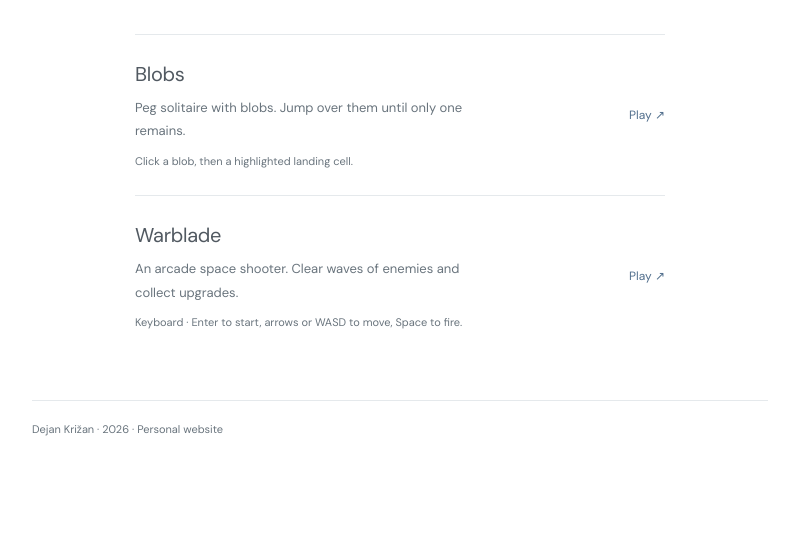
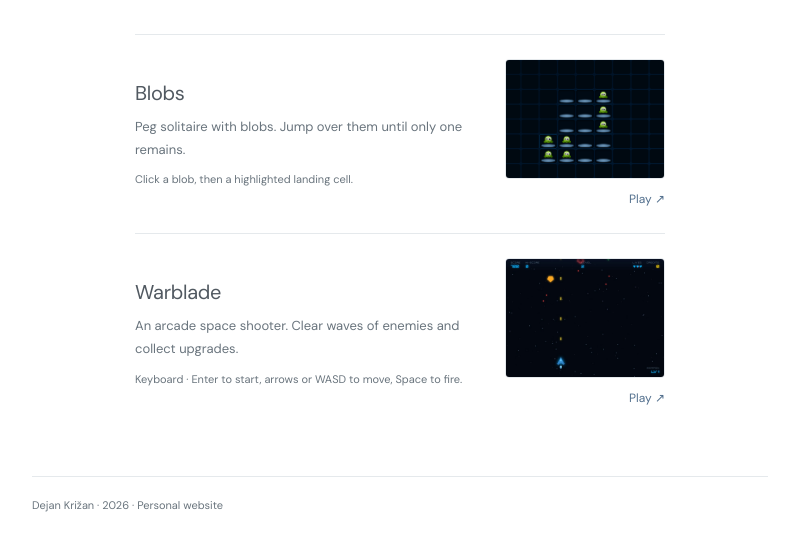
Before and after one commit to dejans11/dejans11.github.com, a website: page fun/index.html in a window 1280 px wide. Shown: the part 276-820 px from the top of the page, without its empty margins (240-1039 px from the left). Drawn offline with Linux system fonts and the light colour scheme.

Commit message:
Add subtle gameplay previews to the game catalogue

```diff
--- a/assets/site.css
+++ b/assets/site.css
@@ -37,6 +37,8 @@
 .game-row h2 { font-size: 20px; line-height: 1.5; font-weight: 400; letter-spacing: -.3px; }
 .game-row p { font-size: 13px; line-height: 1.8; color: var(--page-muted); margin-top: 7px; max-width: 360px; }
 .game-row .controls-note { font-size: 11px; margin-top: 9px; }
+.game-preview { display: flex; flex-direction: column; align-items: flex-end; gap: 10px; }
+.game-thumbnail { display: block; width: 160px; height: 120px; object-fit: cover; border: 1px solid var(--page-line); border-radius: 4px; }
 .play-link { font-size: 12px; color: var(--page-accent); white-space: nowrap; }
 @media (max-width: 580px) {
   .site-page { padding: 24px; min-height: 620px; }
@@ -45,6 +47,7 @@
   .bio { font-size: 14px; }
   .destinations { margin-top: 32px; }
   .game-row { gap: 16px; }
+  .game-thumbnail { width: 112px; height: 84px; }
 }
 @media (pointer: coarse) {
   .page-top a, .project-link, .fun-link, .game-shortcuts a { min-height: 44px; display: inline-flex; align-items: center; }
--- a/fun/index.html
+++ b/fun/index.html
@@ -18,11 +18,17 @@
       <div class="game-list">
         <a class="game-row" href="blobs/" target="_blank" rel="noopener noreferrer" aria-label="Play Blobs (opens in a new tab)">
           <div><h2>Blobs</h2><p>Peg solitaire with blobs. Jump over them until only one remains.</p><p class="controls-note">Click a blob, then a highlighted landing cell.</p></div>
-          <span class="play-link">Play <span aria-hidden="true">↗</span></span>
+          <div class="game-preview">
+            <img class="game-thumbnail" src="../assets/games/blobs.png" width="160" height="120" loading="lazy" alt="Blobs puzzle in progress, with blobs and empty landing cells.">
+            <span class="play-link">Play <span aria-hidden="true">↗</span></span>
+          </div>
         </a>
         <a class="game-row" href="warblade/" target="_blank" rel="noopener noreferrer" aria-label="Play Warblade (opens in a new tab)">
           <div><h2>Warblade</h2><p>An arcade space shooter. Clear waves of enemies and collect upgrades.</p><p class="controls-note">Keyboard · Enter to start, arrows or WASD to move, Space to fire.</p></div>
-          <span class="play-link">Play <span aria-hidden="true">↗</span></span>
+          <div class="game-preview">
+            <img class="game-thumbnail" src="../assets/games/warblade.jpg" width="160" height="120" loading="lazy" alt="Warblade in progress, with the player’s ship firing at enemy ships.">
+            <span class="play-link">Play <span aria-hidden="true">↗</span></span>
+          </div>
         </a>
       </div>
     </main>
```
Also changed, not shown: assets/games/blobs.png (added), assets/games/warblade.jpg (added).
